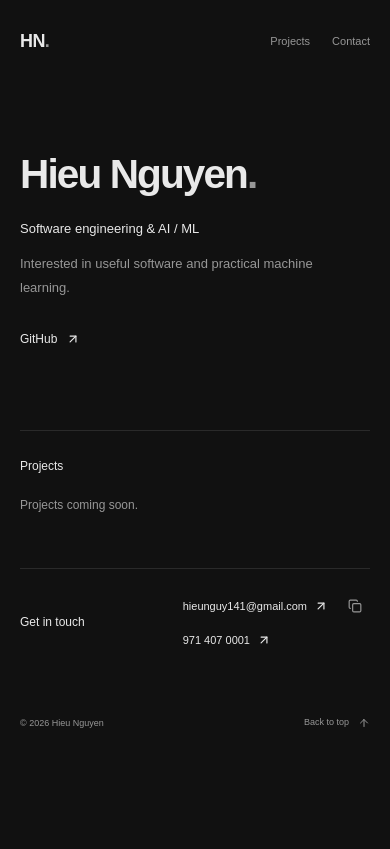
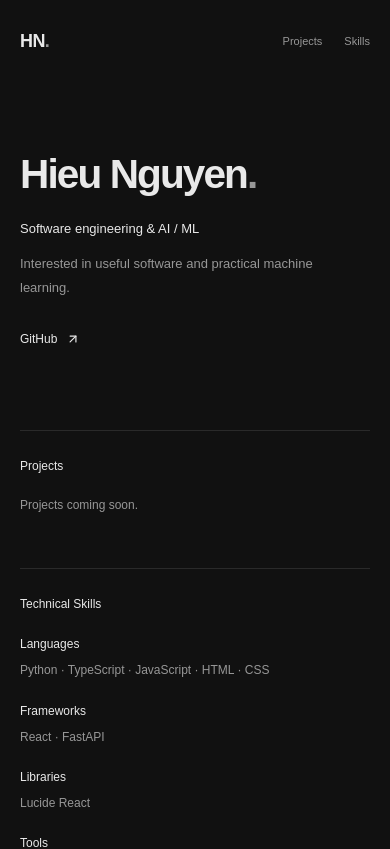
Before and after one commit to hieun5/portfolio, a React (Vite) app: page / in a window 390 px wide. Shown: the top 849 px of the page. Built offline with nearby package versions, Linux system fonts and the light colour scheme.

Commit message:
Replace contact section with repository-based technical skills

```diff
--- a/src/App.tsx
+++ b/src/App.tsx
@@ -1,31 +1,7 @@
-import { useEffect, useRef, useState } from "react";
-import { ArrowUp, ArrowUpRight, Check, Copy, Plus } from "lucide-react";
-import { profile, projects } from "./content";
+import { ArrowUp, ArrowUpRight, Plus } from "lucide-react";
+import { profile, projects, technicalSkills } from "./content";
 
 export default function App() {
-  const [copyState, setCopyState] = useState<"idle" | "copied" | "error">(
-    "idle",
-  );
-  const copyTimer = useRef<ReturnType<typeof setTimeout> | null>(null);
-
-  useEffect(
-    () => () => {
-      if (copyTimer.current) clearTimeout(copyTimer.current);
-    },
-    [],
-  );
-
-  async function copyContact() {
-    try {
-      await navigator.clipboard.writeText(profile.email);
-      setCopyState("copied");
-    } catch {
-      setCopyState("error");
-    }
-    if (copyTimer.current) clearTimeout(copyTimer.current);
-    copyTimer.current = setTimeout(() => setCopyState("idle"), 3000);
-  }
-
   return (
     <>
       <a className="skip-link" href="#main">
@@ -42,7 +18,7 @@ export default function App() {
           </a>
           <nav aria-label="Main navigation">
             <a href="#work">Projects</a>
-            <a href="#contact">Contact</a>
+            <a href="#skills">Skills</a>
           </nav>
         </header>
 
@@ -128,49 +104,30 @@ export default function App() {
               </div>
             )}
           </section>
+          <section
+            className="skills-section"
+            id="skills"
+            aria-labelledby="skills-heading"
+          >
+            <div className="section-label">
+              <h2 id="skills-heading">Technical Skills</h2>
+            </div>
+            {technicalSkills.length > 0 ? (
+              <dl className="skills-list">
+                {technicalSkills.map((group) => (
+                  <div className="skill-group" key={group.category}>
+                    <dt>{group.category}</dt>
+                    <dd>{group.items.join(" · ")}</dd>
+                  </div>
+                ))}
+              </dl>
+            ) : (
+              <p className="empty-skills">Skills will be added here soon.</p>
+            )}
+          </section>
         </main>
 
-        <footer id="contact" aria-labelledby="contact-heading">
-          <div className="contact-row">
-            <h2 id="contact-heading">Get in touch</h2>
-            <div className="contact-links">
-              {profile.email && (
-                <div className="contact-email">
-                  <a className="text-link" href={`mailto:${profile.email}`}>
-                    {profile.email} <ArrowUpRight size={14} />
-                  </a>
-                  <button
-                    className="copy-contact"
-                    aria-label={
-                      copyState === "copied" ? "Copied!" : "Copy email address"
-                    }
-                    onClick={copyContact}
-                  >
-                    {copyState === "copied" ? (
-                      <Check size={14} />
-                    ) : (
-                      <Copy size={14} />
-                    )}
-                  </button>
-                </div>
-              )}
-              {profile.phone && (
-                <a
-                  className="text-link"
-                  href={`tel:${profile.phone.replace(/[^\d+]/g, "")}`}
-                >
-                  {profile.phone} <ArrowUpRight size={14} />
-                </a>
-              )}
-            </div>
-          </div>
-          <p className="copy-feedback" role="status">
-            {copyState === "error"
-              ? "Copy is unavailable. You can use the link above."
-              : copyState === "copied"
-                ? "Email address copied to clipboard."
-                : ""}
-          </p>
+        <footer>
           <div className="footer-bottom">
             <p>
               © {new Date().getFullYear()} {profile.name}
--- a/src/content.ts
+++ b/src/content.ts
@@ -5,9 +5,24 @@ export const profile = {
   intro: "Interested in useful software and practical machine learning.",
   github: "https://github.com/hieun5",
   source: "https://github.com/hieun5/portfolio",
-  email: "hieunguy141@gmail.com",
-  phone: "971 407 0001",
 };
+
+export interface SkillGroup {
+  category: string;
+  items: string[];
+}
+
+// Based on lolPredict/backend/main.py and this portfolio's source and manifests.
+export const technicalSkills: SkillGroup[] = [
+  {
+    category: "Languages",
+    items: ["Python", "TypeScript", "JavaScript", "HTML", "CSS"],
+  },
+  { category: "Frameworks", items: ["React", "FastAPI"] },
+  { category: "Libraries", items: ["Lucide React"] },
+  { category: "Tools", items: ["Git", "Node.js", "Vite", "npm"] },
+  { category: "Testing", items: ["Playwright", "axe-core"] },
+];
 
 export type Category = "All work" | "Software engineering" | "AI / ML";
 export interface Project {
--- a/src/styles.css
+++ b/src/styles.css
@@ -136,7 +136,8 @@ h1 span {
 .text-link:hover {
   color: var(--accent);
 }
-.work-section {
+.work-section,
+.skills-section {
   border-top: 1px solid var(--line);
   padding-block: 30px 72px;
 }
@@ -157,7 +158,8 @@ h2 {
   font-variant-numeric: tabular-nums;
   color: var(--muted);
 }
-.empty-projects {
+.empty-projects,
+.empty-skills {
   color: var(--muted);
   font-size: 13px;
   line-height: 1.8;
@@ -165,46 +167,27 @@ h2 {
 }
 footer {
   border-top: 1px solid var(--line);
-  padding-top: 27px;
 }
-.contact-row {
-  display: flex;
-  align-items: flex-start;
-  justify-content: space-between;
+.skills-list {
+  margin: 0;
+}
+.skill-group {
+  display: grid;
+  grid-template-columns: 150px 1fr;
   gap: 20px;
+  font-size: 13px;
+  line-height: 1.85;
 }
-.contact-links {
-  display: flex;
-  flex-direction: column;
-  align-items: flex-start;
-  gap: 6px;
+.skill-group + .skill-group {
+  margin-top: 13px;
 }
-.contact-email {
-  display: flex;
-  align-items: center;
-  gap: 12px;
+.skill-group dt {
+  color: var(--text);
 }
-.copy-contact {
-  padding: 8px;
-  display: flex;
-  align-items: center;
-  justify-content: center;
-  background: none;
-  border: 0;
+.skill-group dd {
+  margin: 0;
   color: var(--muted);
-  border-radius: 3px;
-}
-.copy-contact:hover {
-  color: var(--text);
-  background: #1f1f1f;
-}
-.copy-feedback {
-  min-height: 17px;
-  font-size: 10px;
-  line-height: 1.6;
-  margin: 6px 0 0;
-  color: var(--accent);
-  text-align: right;
+  overflow-wrap: anywhere;
 }
 .footer-bottom {
   display: flex;
@@ -230,7 +213,6 @@ footer {
 }
 .project-card + .project-card {
   border-top: 1px solid var(--line);
-  padding-top: 27px;
 }
 .project-card:last-child {
   padding-bottom: 0;
@@ -354,28 +336,16 @@ footer {
   .hero-link {
     margin-top: 25px;
   }
-  .work-section {
+  .work-section,
+  .skills-section {
     padding-block: 25px 52px;
   }
   .section-label {
     margin-bottom: 18px;
   }
-  .empty-projects {
+  .empty-projects,
+  .empty-skills {
     font-size: 12px;
-  }
-  footer {
-    padding-top: 22px;
-  }
-  .contact-row {
-    align-items: center;
-    gap: 15px;
-  }
-  .contact-links {
-    gap: 5px;
-  }
-  .contact-links .text-link {
-    font-size: 11px;
-    gap: 7px;
   }
   .footer-bottom {
     padding-block: 32px 28px;
@@ -388,15 +358,13 @@ footer {
   .project-heading {
     align-items: start;
   }
-}
-@media (max-width: 360px) {
-  .contact-row {
-    align-items: start;
-    flex-direction: column;
-    gap: 12px;
+  .skill-group {
+    grid-template-columns: 1fr;
+    gap: 4px;
+    font-size: 12px;
   }
-  .copy-feedback {
-    text-align: left;
+  .skill-group + .skill-group {
+    margin-top: 18px;
   }
 }
 @media (prefers-reduced-motion: reduce) {
```
Also changed, not shown: 2 other files (tests, documents, lock files or other folders).
